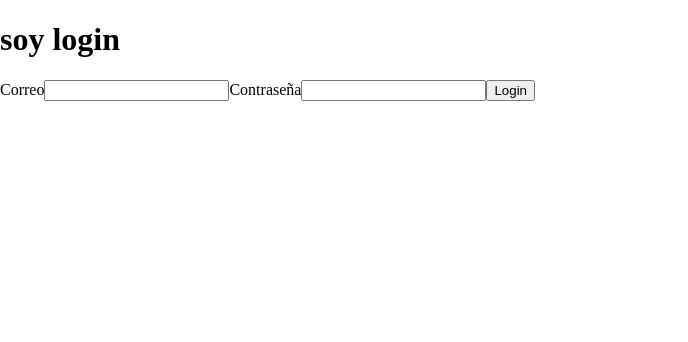
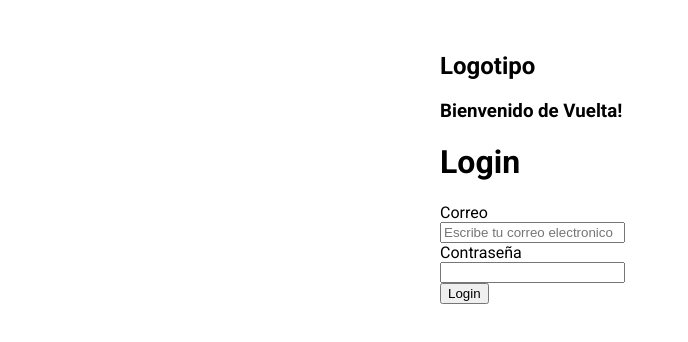
Before and after one commit to BALT9/laravel-apiRest, a React (Vite) app in the folder client/: page /login in a window 1280 px wide. Shown: the top 342 px of the page, without its empty margins (0-688 px from the left). Built offline with nearby package versions, Linux system fonts and the light colour scheme.

Commit message:
se agrego la estructura html del login

```diff
--- a/client/src/components/Home/Nav.jsx
+++ b/client/src/components/Home/Nav.jsx
@@ -1,3 +1,5 @@
+import { Link } from 'react-router-dom';
+
 import nav from './nav.module.css';
 
 function Nav() {
@@ -16,8 +18,8 @@ function Nav() {
                         <li className={nav.link}><a href="#">Contact</a></li>
                     </ul>
                     <div>
-                        <button className={`${nav.btn} ${nav.btn1}`}>Login</button>
-                        <button className={nav.btn}>Register</button>
+                        <Link to={"/login"} className={`${nav.btn} ${nav.btn1}`}>Login</Link>
+                        <Link to={"/register"} className={nav.btn}>Register</Link>
                     </div>
                 </nav>
             </div>
--- a/client/src/components/Home/nav.module.css
+++ b/client/src/components/Home/nav.module.css
@@ -15,6 +15,7 @@
     cursor: pointer;
     transition: 0.3s;
     margin: 0 5px;
+    text-decoration: none;
 }
 
 .btn:hover {
--- a/client/src/pages/Login.jsx
+++ b/client/src/pages/Login.jsx
@@ -1,36 +1,48 @@
-import {useForm} from "react-hook-form"
+import { useForm } from "react-hook-form"
 import { useAuth } from "../../context/AuthContext";
 import { useEffect } from "react";
 import { useNavigate } from "react-router-dom";
 
-function Login(){
+import log from './Styles/login.module.css';
 
-    const {register, handleSubmit} = useForm();
+function Login() {
 
-    const {signin,isAutenticated} = useAuth();
+    const { register, handleSubmit } = useForm();
+
+    const { signin, isAutenticated } = useAuth();
 
     const navigate = useNavigate();
 
-    useEffect(()=>{
-        if(isAutenticated) navigate("/profile");
-    },[isAutenticated])
+    useEffect(() => {
+        if (isAutenticated) navigate("/profile");
+    }, [isAutenticated])
 
     const onSubmit = handleSubmit((data) => {
-        console.log("react hok form: ",data);
+        console.log("react hok form: ", data);
         signin(data);
     });
 
-    return(
+    return (
         <>
-            <h1>soy login</h1>
-            <form onSubmit={onSubmit}>
-                <label htmlFor="">Correo</label>
-                <input type="text" {...register("correo", {required: true})} />
-                <label htmlFor="">Contraseña</label>
-                <input type="text" {...register("contrasena", {required: true})} />
+            <div className={log.container}>
+                <div className={log.container_content}>
+                    <h2>Logotipo</h2>
+                    <h3>Bienvenido de Vuelta!</h3>
+                    <h1>Login</h1>
+                    <form onSubmit={onSubmit}>
+                        <label htmlFor="">Correo</label>
+                        <div className={log.input_row}>
+                            <input type="email" placeholder="Escribe tu correo electronico" {...register("correo", { required: true })} />
+                        </div>
+                        <label htmlFor="">Contraseña</label>
+                        <div className={log.input_row}>
+                            <input type="password" {...register("contrasena", { required: true })} />
+                        </div>
 
-                <button type="submit">Login</button>
-            </form>
+                        <button type="submit">Login</button>
+                    </form>
+                </div>
+            </div>
         </>
     )
 }
--- a/client/src/pages/Register.jsx
+++ b/client/src/pages/Register.jsx
@@ -4,46 +4,50 @@ import { useEffect } from "react";
 import { useNavigate } from "react-router-dom";
 import Nav from "../components/Home/Nav";
 
+import reg from './Styles/register.module.css';
 
-function Register(){
 
-    const {register,handleSubmit} = useForm();
+function Register() {
 
-    const {singup, isAutenticated} = useAuth();
+    const { register, handleSubmit } = useForm();
+
+    const { singup, isAutenticated } = useAuth();
 
     const navigate = useNavigate();
 
-    useEffect(()=>{
-        if(isAutenticated) navigate("/profile");
-    },[isAutenticated])
+    useEffect(() => {
+        if (isAutenticated) navigate("/profile");
+    }, [isAutenticated])
 
     const onSubmit = handleSubmit((data) => {
-        console.log("react hok form: ",data);
+        console.log("react hok form: ", data);
         singup(data);
     });
 
-    return(
+    return (
         <>
+            <div className={reg.container}>
                 <Nav />
                 <h1>soy Register</h1>
                 <form onSubmit={onSubmit}>
                     <label htmlFor="">Nombre</label>
-                <input type="text" {...register("nombre", {required: true})} />
+                    <input type="text" {...register("nombre", { required: true })} />
                     <label htmlFor="">Correo</label>
-                <input type="email" {...register("correo", {required: true})} />
+                    <input type="email" {...register("correo", { required: true })} />
                     <label htmlFor="">Contraseña</label>
-                <input type="password" {...register("contrasena", {required: true})} />
+                    <input type="password" {...register("contrasena", { required: true })} />
                     <label htmlFor="">Confirmar Contraseña</label>
-                <input type="password" {...register("cpassword", {required: true})} />
+                    <input type="password" {...register("cpassword", { required: true })} />
                     <label htmlFor="">pais</label>
-                <input type="text" {...register("pais", {required: true})} />
+                    <input type="text" {...register("pais", { required: true })} />
                     <label htmlFor="">Numero</label>
-                <input type="number" {...register("numero", {required: true})} />
+                    <input type="number" {...register("numero", { required: true })} />
                     <label htmlFor="">Rol</label>
-                <input type="text" {...register("rol", {required: true})} />
+                    <input type="text" {...register("rol", { required: true })} />
 
                     <button type="submit">Register</button>
                 </form>
+            </div>
         </>
     )
 }
--- /dev/null
+++ b/client/src/pages/Styles/login.module.css
@@ -0,0 +1,14 @@
+.container{
+    font-family: var(--font-text);
+    min-height: 100vh;
+    padding-inline: 1rem;
+    display: grid;
+    overflow: hidden;
+}
+
+.container_content{
+    width: 100%;
+    padding-block: 2rem;
+    max-width: 400px;
+    margin-inline: auto;
+}
```
Also changed, not shown: client/src/pages/Styles/register.module.css (added). Lines whose indentation alone changed are shown as unchanged.
